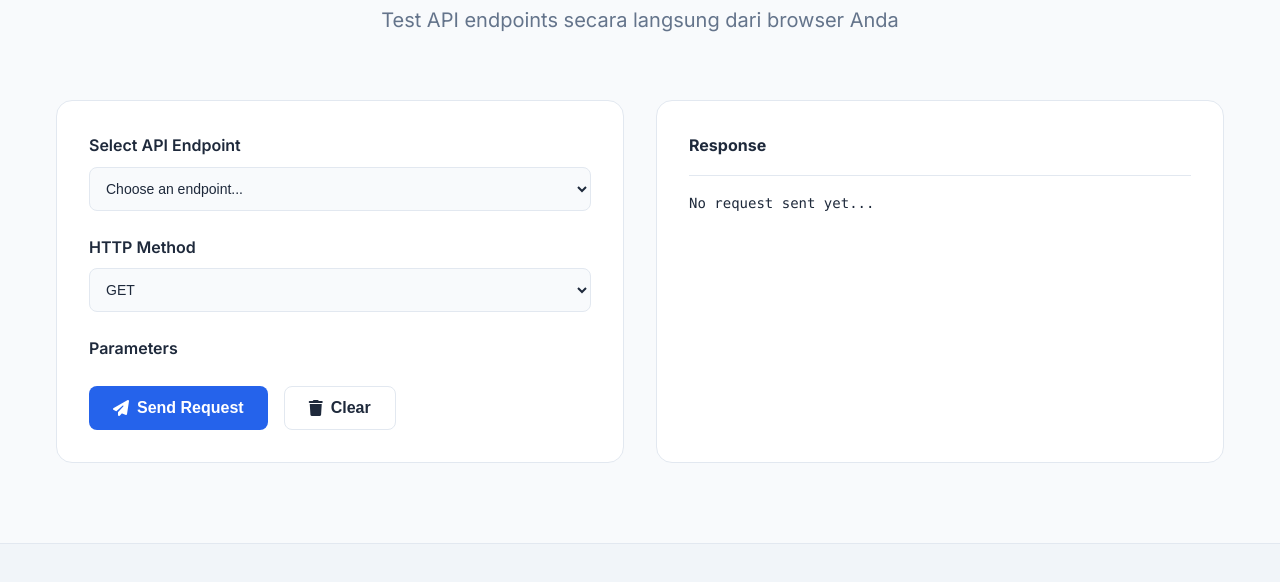
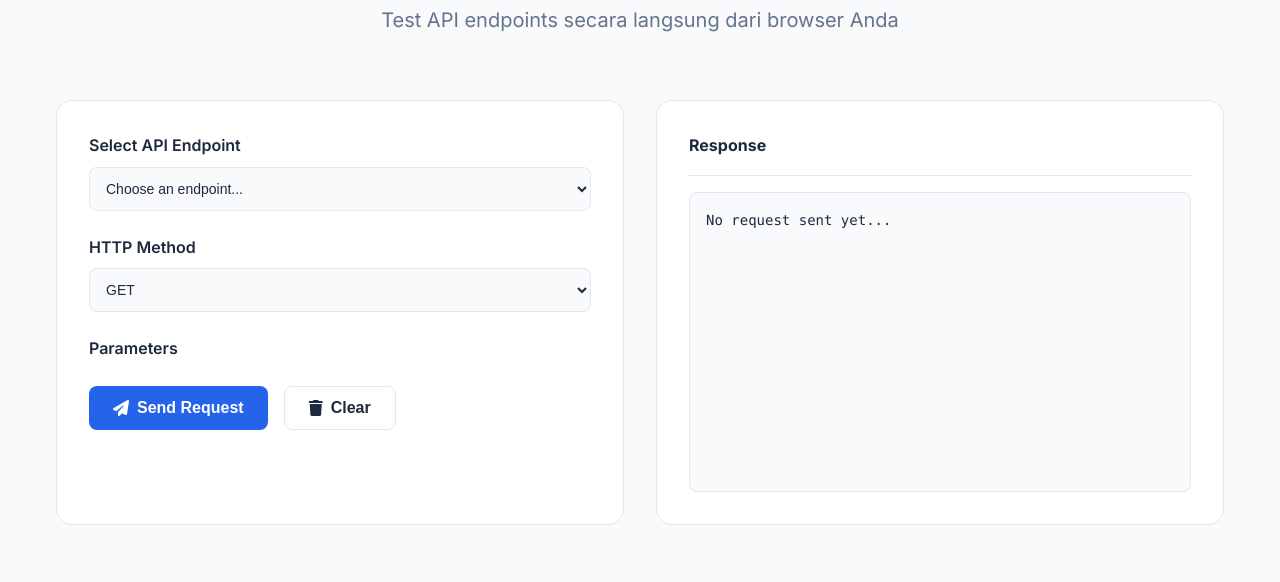
Before and after one commit to ShotaQuen/apiss, a website: page src/static/index.html in a window 1280 px wide. Shown: the part 2873-3455 px from the top of the page. Drawn offline with Linux system fonts and the light colour scheme; no server answers.

Commit message:
update styles.css

```diff
--- a/src/static/styles.css
+++ b/src/static/styles.css
@@ -734,6 +734,14 @@ body {
     color: white;
 }
 
+.response-content {
+    background: var(--bg-secondary);
+    border: 1px solid var(--border-color);
+    border-radius: var(--radius-md);
+    padding: 1rem;
+    min-height: 300px;
+}
+
 .response-content pre {
     font-family: 'Monaco', 'Menlo', 'Ubuntu Mono', monospace;
     font-size: 0.875rem;
@@ -744,15 +752,6 @@ body {
     overflow-x: auto;
     overflow-wrap: break-word;
     max-width: 100%;
-}
-
-.response-content pre {
-    font-family: 'Monaco', 'Menlo', 'Ubuntu Mono', monospace;
-    font-size: 0.875rem;
-    line-height: 1.6;
-    color: var(--text-primary);
-    white-space: pre-wrap;
-    word-wrap: break-word;
 }
 
 /* Footer */
```
